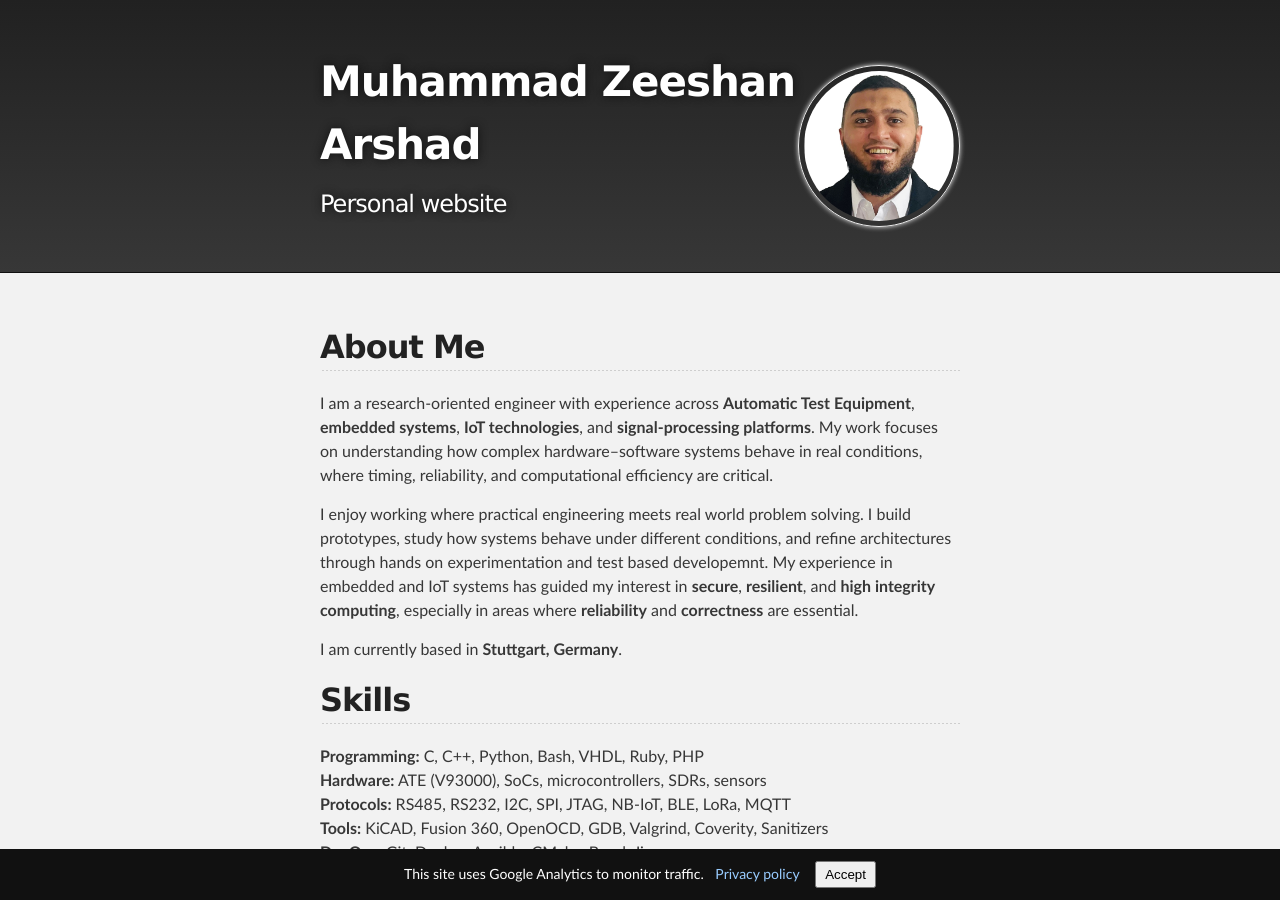
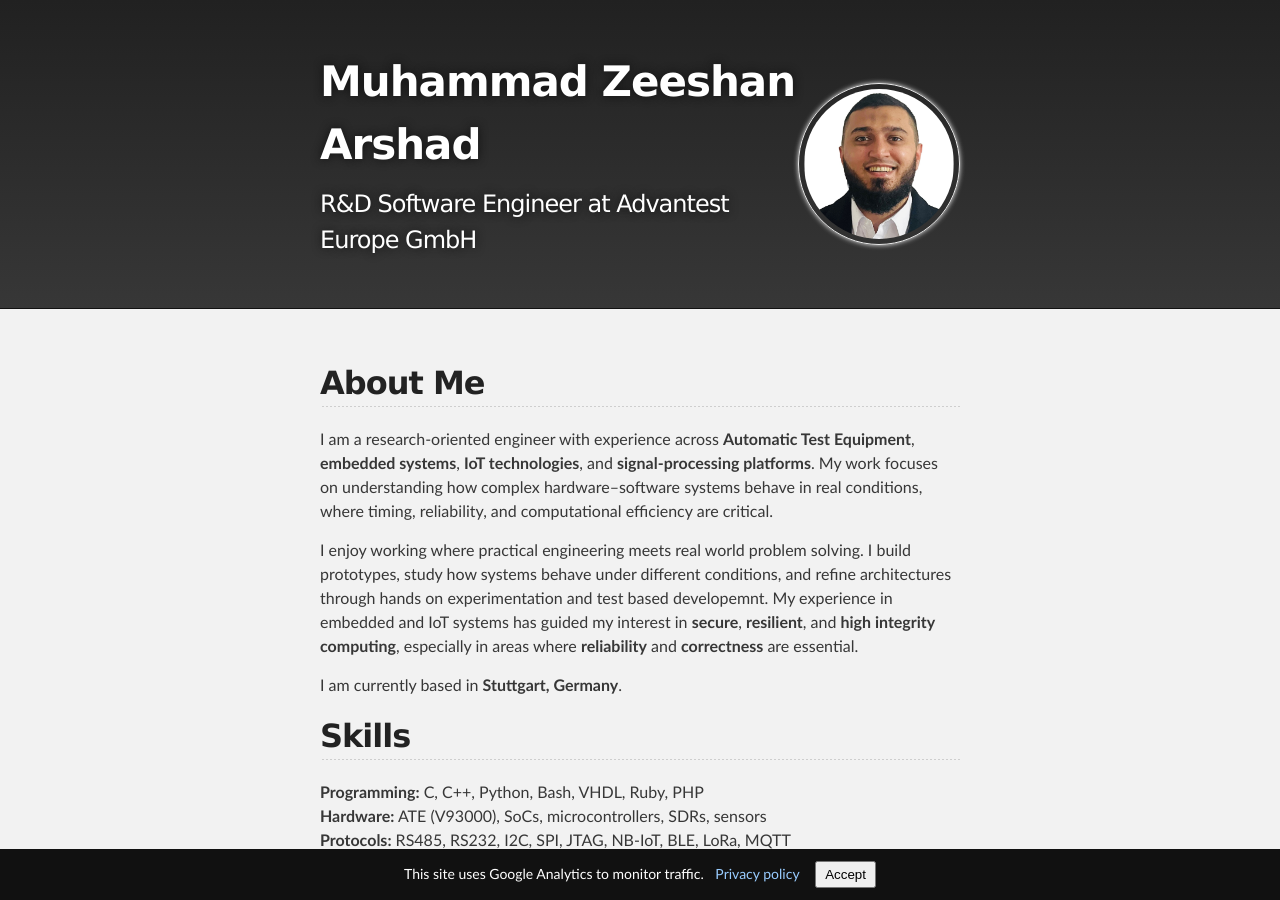
Before and after one commit to ZsnZeeshan/zsnzeeshan.github.io, a Jekyll site: the page built from index.md, in a window 1280 px wide and 900 px high. Built offline with Jekyll 4.4.1, drawn with Linux system fonts in a browser that asks for light colours; comment, search, counter and statistics services are not loaded.

Commit message:
update config

```diff
--- a/_config.yml
+++ b/_config.yml
@@ -1,5 +1,18 @@
-title: Muhammad Zeeshan Arshad
-description: Personal website
+title: "Muhammad Zeeshan Arshad"
+description: "R&D Software Engineer at Advantest Europe GmbH"
+url: "http://https://zsnzeeshan.github.io"
 show_downloads: false
 google_analytics:
 theme: jekyll-theme-slate
+lang: "en"
+
+# Social profiles (used for JSON-LD)
+author:
+    name: "Muhammad Zeeshan Arshad"
+
+social:
+  name: "Muhammad Zeeshan Arshad"
+  links:
+    - https://github.com/ZsnZeeshan
+    - https://www.linkedin.com/in/muhammad-zeeshan-arshad/
+    - https://orcid.org/0009-0000-6227-8153
```
